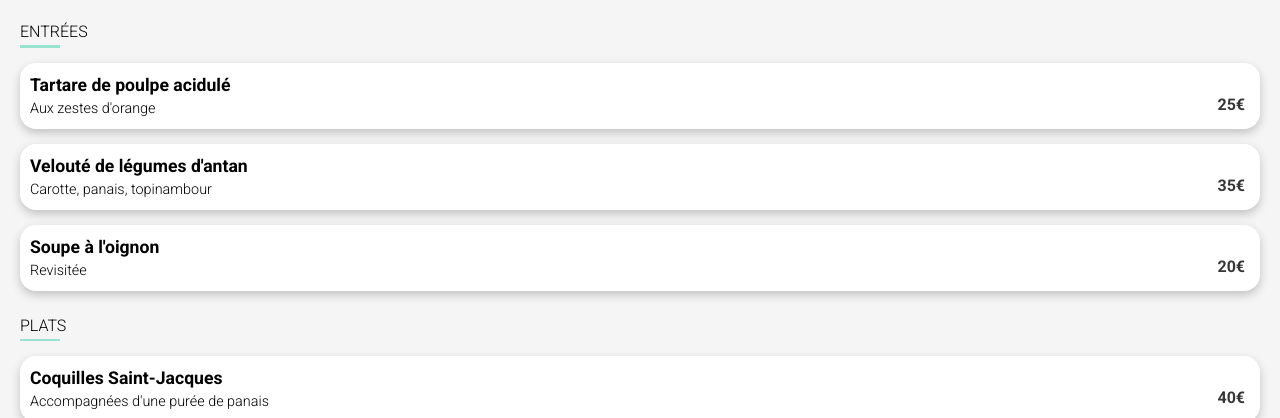
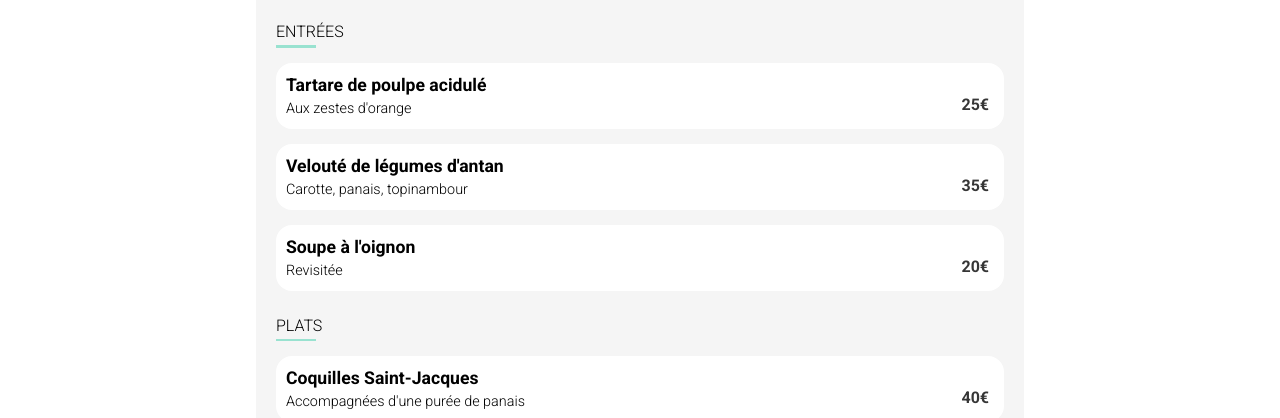
Before and after one commit to 8UK0W5K1/P3_OCR, a website: page a_la_francaise.html in a window 1280 px wide. Shown: the part 347-765 px from the top of the page. Drawn offline with Linux system fonts and the light colour scheme; a web font is replaced by a local one.

Commit message:
add a desktop version for restaurant menus

```diff
--- a/sass/pages/_restaurants_menus.scss
+++ b/sass/pages/_restaurants_menus.scss
@@ -6,6 +6,12 @@
   padding: 30px 20px 40px 20px;
   width: 100%;
   height: auto;
+
+  @include breakpoints(desktop) {
+    width: 60%;
+    margin-left: auto;
+    margin-right: auto;
+  }
 
   .restaurant_menu_card_name {
     display: flex;
@@ -106,7 +112,6 @@
     background-color: $white;
     margin-top: 15px;
     opacity: 0;
-    @include shadow;
 
     &--content {
       width: 80%;
```
Also changed, not shown: assets/css/style.css, 1 other file.
